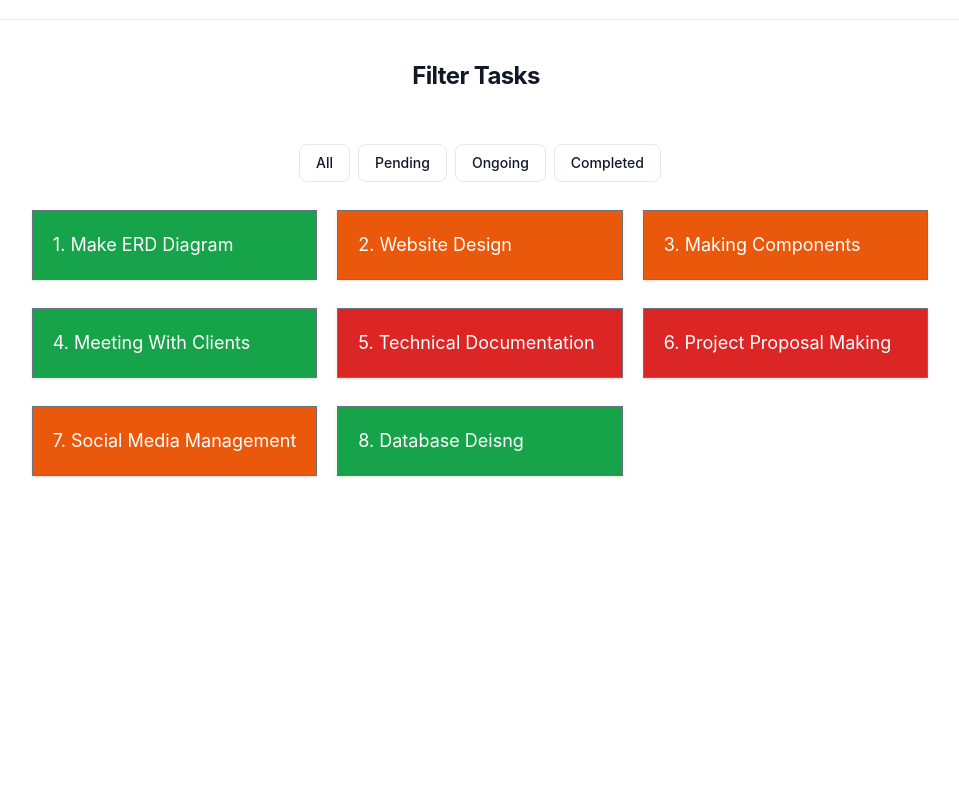
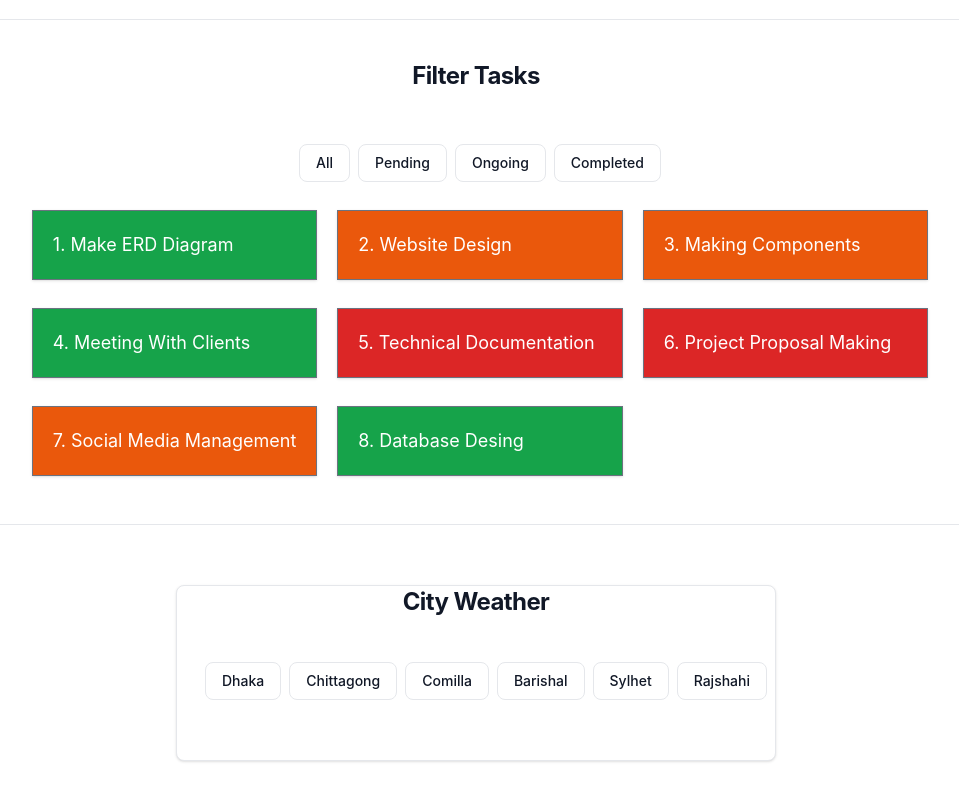
Before and after one commit to dhrubobd/vue-practice-a1, a Vue app: page / in a window 1280 px wide. Shown: the part 2860-3660 px from the top of the page, without its empty margins (164-1123 px from the left). Before the commit the page ends 3376 px from the top, so only its background shows below. Built offline with nearby package versions, Linux system fonts and the light colour scheme.

Commit message:
City Weather App is done using reactive function

```diff
--- a/src/App.vue
+++ b/src/App.vue
@@ -1,5 +1,5 @@
 <script setup>
-import { ref } from 'vue';
+import { reactive, ref } from 'vue';
 import { person } from './data/data';
 //For Weather Showing App
 const weather = ref(1);
@@ -40,7 +40,7 @@ const tasks = [
   {id:5, title:"Technical Documentation", tstatus:"pending" },
   {id:6, title:"Project Proposal Making", tstatus:"pending" },
   {id:7, title:"Social Media Management", tstatus:"ongoing" },
-  {id:7, title:"Database Deisng", tstatus:"completed" },
+  {id:7, title:"Database Desing", tstatus:"completed" },
 ];
 
 const pendingBG = 'bg-red-600 text-white';
@@ -54,6 +54,55 @@ function getTasks(taskFilter){
     return tasks;
   }
   return tasks.filter(task=>taskFilter==task.tstatus);
+}
+
+// City Weather
+
+const weatherData = [
+  {
+    city: 'Dhaka',
+    weather: 'cloudy',
+    temperature: '12'
+  },
+  {
+    city: 'Chittagong',
+    weather: 'sunny',
+    temperature: '18'
+  },
+  {
+    city: 'Comilla',
+    weather: 'rainy',
+    temperature: '16'
+  },
+  {
+    city: 'Barishal',
+    weather: 'sunny',
+    temperature: '19'
+  },
+  {
+    city: 'Sylhet',
+    weather: 'rainy',
+    temperature: '16'
+  },
+  {
+    city: 'Rajshahi',
+    weather: 'stormy',
+    temperature: '15'
+  }
+];
+
+const theWeatherData = reactive({
+    city: '',
+    weather: '',
+    temperature: ''
+  });
+  const theIndex = 0;
+function changeWeatherReport(city,weather,temperature){
+
+  theWeatherData.city = city;
+  theWeatherData.weather = weather;
+  theWeatherData.temperature = temperature;
+
 }
 
 </script>
@@ -240,6 +289,41 @@ function getTasks(taskFilter){
       </div>
     </div>
   </section>
+  <hr class="my-10">
+  <!--
+    City Weather
+  -->
+  <section class="p-5 text-center flex items-center flex-col">
+    <div class="max-w-[600px] bg-white border border-gray-200 rounded-lg shadow dark:bg-gray-800 dark:border-gray-700">
+      <h5 class="mb-2 text-2xl font-bold tracking-tight text-gray-900 dark:text-white">City Weather</h5>
+        <div class="flex mt-4 md:mt-6 p-5">
+            <button class="py-2 px-4 ms-2 text-sm font-medium text-gray-900 focus:outline-none bg-white rounded-lg border border-gray-200 hover:bg-gray-100 hover:text-blue-700 focus:z-10 focus:ring-4 focus:ring-gray-100 dark:focus:ring-gray-700 dark:bg-gray-800 dark:text-gray-400 dark:border-gray-600 dark:hover:text-white dark:hover:bg-gray-700" type="button" @click="changeWeatherReport(cityWeather.city, cityWeather.weather, cityWeather.temperature)" v-for="(cityWeather,index) in weatherData" :key="index+1">{{cityWeather.city}}</button>
+        </div>
+        <div class="p-5">
+          <div v-show="theWeatherData.weather == 'sunny'">
+            <h5 class="mb-2 text-2xl font-bold tracking-tight text-gray-900 dark:text-white">{{theWeatherData.city}}: Sunny</h5>
+            <h5 class="mb-2 text-2xl font-bold tracking-tight text-gray-900 dark:text-white">Temperature: {{theWeatherData.temperature}}°C</h5>
+            <img src="./assets/images/sunny.png"  />
+          </div>
+          <div  v-show="theWeatherData.weather == 'cloudy'">
+            <h5 class="mb-2 text-2xl font-bold tracking-tight text-gray-900 dark:text-white">{{theWeatherData.city}}: Cloudy</h5>
+            <h5 class="mb-2 text-2xl font-bold tracking-tight text-gray-900 dark:text-white">Temperature: {{theWeatherData.temperature}}°C</h5>
+            <img src="./assets/images/cloudy.png"  />
+          </div>
+          <div v-show="theWeatherData.weather == 'rainy'">
+            <h5 class="mb-2 text-2xl font-bold tracking-tight text-gray-900 dark:text-white">{{theWeatherData.city}}: Rainy</h5>
+            <h5 class="mb-2 text-2xl font-bold tracking-tight text-gray-900 dark:text-white">Temperature: {{theWeatherData.temperature}}°C</h5>
+            <img src="./assets/images/rainy.png"  />
+          </div>
+          <div v-show="theWeatherData.weather == 'stormy'">
+            <h5 class="mb-2 text-2xl font-bold tracking-tight text-gray-900 dark:text-white">{{theWeatherData.city}}: Stormy</h5>
+            <h5 class="mb-2 text-2xl font-bold tracking-tight text-gray-900 dark:text-white">Temperature: {{theWeatherData.temperature}}°C</h5>
+            <img src="./assets/images/stormy.png"  />
+          </div>
+        </div>
+    </div>
+  </section>
+  <hr class="my-10">
 </template>
 
 <style scoped>
--- a/src/data/data.js
+++ b/src/data/data.js
@@ -18,5 +18,4 @@ const person =[
       bio:'Lorem, ipsum dolor sit amet consectetur adipisicing elit. Eos quo, tenetur nesciunt repudiandae dicta esse ex nobis facere eveniet minima, veritatis iure aspernatur officiis saepe nulla aperiam autem corrupti assumenda.',
     }
   ];
-
   export {person}
```
